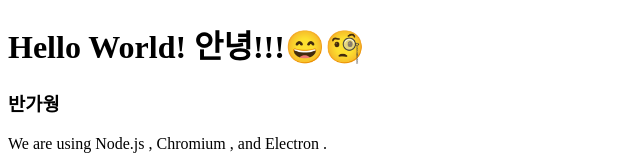
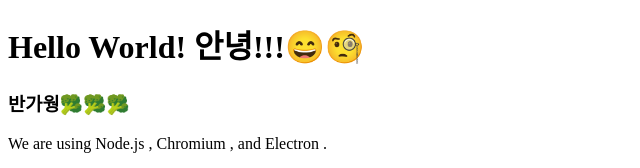
Before and after one commit to i33W/build-test, an Electron app: page index.html in a window 800 px wide. Shown: the top 168 px of the page, without its empty margins (0-640 px from the left). Drawn offline with Linux system fonts and the light colour scheme.

Commit message:
이모티콘 추가

```diff
--- a/index.html
+++ b/index.html
@@ -12,7 +12,7 @@
 
 <body>
   <h1>Hello World! 안녕!!!😄🧐</h1>
-  <h3>반가웡</h3>
+  <h3>반가웡🥦🥦🥦</h3>
   We are using Node.js <span id="node-version"></span>,
   Chromium <span id="chrome-version"></span>,
   and Electron <span id="electron-version"></span>.
```
